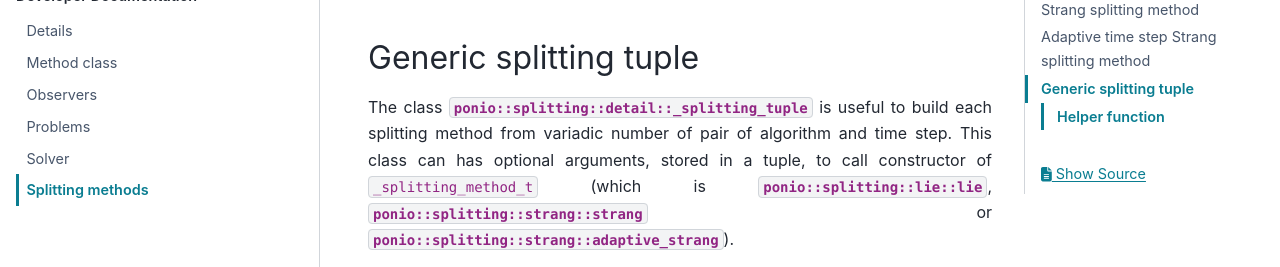
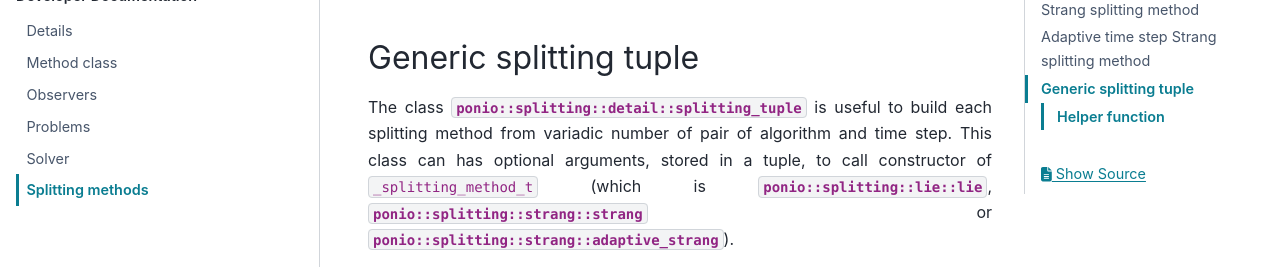
Before and after one commit to hpc-maths/ponio, a Sphinx documentation site: the page built from ponio/doc/source/api/splitting.rst, in a window 1280 px wide and 900 px high, scrolled down 2091 px, cut to the strip 160-427 px from the top of the window. Built offline with Sphinx 7.4.7 and the PyData theme 0.15.4, drawn with Linux system fonts in a browser that asks for light colours; pages that are not in the unit, such as notebooks, are missing from menus.

```diff
--- a/ponio/doc/source/api/method.rst
+++ b/ponio/doc/source/api/method.rst
@@ -24,7 +24,7 @@ There is 0 overloading of ``ponio::make_method`` function, one for generic algor
 .. doxygenfunction:: ponio::make_method(Algorithm_t const& algo, state_t const& shadow_of_u0)
    :project: ponio
 
-.. doxygenfunction:: ponio::make_method( splitting::detail::_splitting_tuple<_splitting_method_t, value_t, optional_args_t, Algorithms_t...> const& algos, state_t const& shadow_of_u0 )
+.. doxygenfunction:: ponio::make_method( splitting::detail::splitting_tuple<_splitting_method_t, value_t, optional_args_t, Algorithms_t...> const& algos, state_t const& shadow_of_u0 )
    :project: ponio
 
 An helper function for splitting method factory.
--- a/ponio/doc/source/api/splitting.rst
+++ b/ponio/doc/source/api/splitting.rst
@@ -91,9 +91,9 @@ Helper function
 Generic splitting tuple
 -----------------------
 
-The class :cpp:class:`ponio::splitting::detail::_splitting_tuple` is useful to build each splitting method from variadic number of pair of algorithm and time step. This class can has optional arguments, stored in a tuple, to call constructor of :code:`_splitting_method_t` (which is :cpp:class:`ponio::splitting::lie::lie`, :cpp:class:`ponio::splitting::strang::strang` or :cpp:class:`ponio::splitting::strang::adaptive_strang`).
+The class :cpp:class:`ponio::splitting::detail::splitting_tuple` is useful to build each splitting method from variadic number of pair of algorithm and time step. This class can has optional arguments, stored in a tuple, to call constructor of :code:`_splitting_method_t` (which is :cpp:class:`ponio::splitting::lie::lie`, :cpp:class:`ponio::splitting::strang::strang` or :cpp:class:`ponio::splitting::strang::adaptive_strang`).
 
-.. doxygenclass:: ponio::splitting::detail::_splitting_tuple
+.. doxygenclass:: ponio::splitting::detail::splitting_tuple
    :project: ponio
    :members:
 
```
Also changed, not shown: 4 other files.
